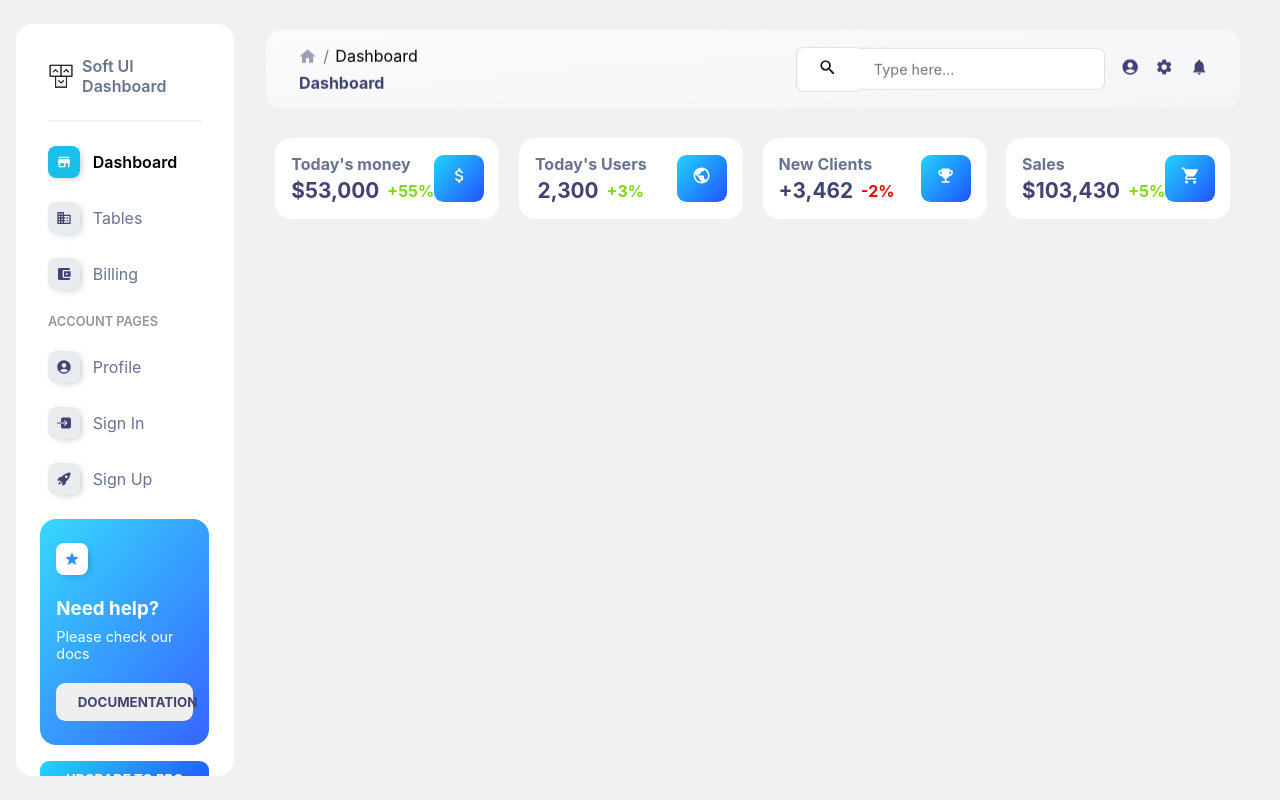
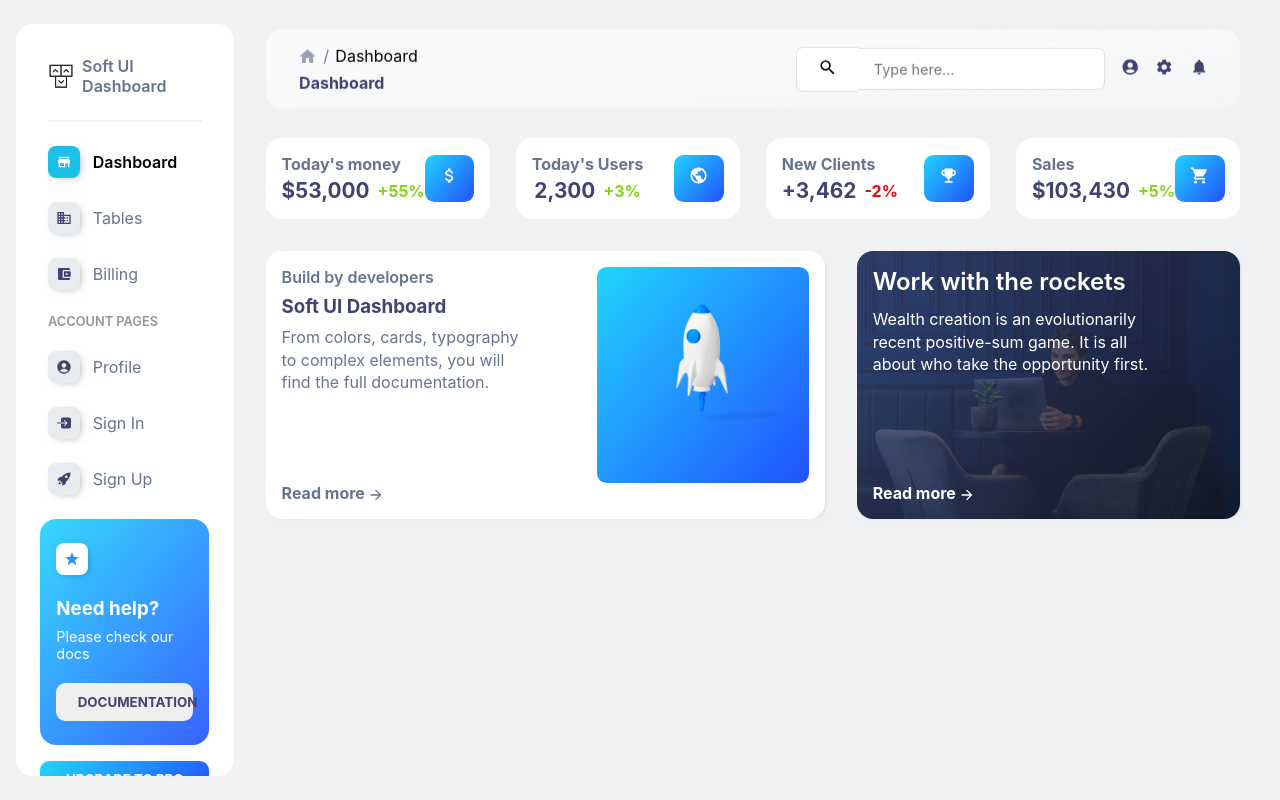
Before and after one commit to jamoliddinsaidov/soft_ui_dashboard, a React (Create React App) app: page /dashboard in a window 1280 px wide. Built offline with nearby package versions, Linux system fonts and the light colour scheme.

Commit message:
add actions card & styles

```diff
--- a/public/index.html
+++ b/public/index.html
@@ -5,39 +5,19 @@
     <link rel="icon" href="%PUBLIC_URL%/favicon.ico" />
     <meta name="viewport" content="width=device-width, initial-scale=1" />
     <meta name="theme-color" content="#000000" />
-    <meta
-      name="description"
-      content="Web site created using create-react-app"
+    <meta name="description" content="Web site created using create-react-app" />
+    <link rel="apple-touch-icon" href="%PUBLIC_URL%/logo192.png" />
+    <link rel="manifest" href="%PUBLIC_URL%/manifest.json" />
+    <link rel="preconnect" href="https://fonts.googleapis.com" />
+    <link rel="preconnect" href="https://fonts.gstatic.com" crossorigin />
+    <link
+      href="https://fonts.googleapis.com/css2?family=Roboto:wght@100;300;400;500;700;900&display=swap"
+      rel="stylesheet"
     />
-    <link rel="apple-touch-icon" href="%PUBLIC_URL%/logo192.png" />
-    <!--
-      manifest.json provides metadata used when your web app is installed on a
-      user's mobile device or desktop. See https://developers.google.com/web/fundamentals/web-app-manifest/
-    -->
-    <link rel="manifest" href="%PUBLIC_URL%/manifest.json" />
-    <!--
-      Notice the use of %PUBLIC_URL% in the tags above.
-      It will be replaced with the URL of the `public` folder during the build.
-      Only files inside the `public` folder can be referenced from the HTML.
-
-      Unlike "/favicon.ico" or "favicon.ico", "%PUBLIC_URL%/favicon.ico" will
-      work correctly both with client-side routing and a non-root public URL.
-      Learn how to configure a non-root public URL by running `npm run build`.
-    -->
     <title>React App</title>
   </head>
   <body>
     <noscript>You need to enable JavaScript to run this app.</noscript>
     <div id="root"></div>
-    <!--
-      This HTML file is a template.
-      If you open it directly in the browser, you will see an empty page.
-
-      You can add webfonts, meta tags, or analytics to this file.
-      The build step will place the bundled scripts into the <body> tag.
-
-      To begin the development, run `npm start` or `yarn start`.
-      To create a production bundle, use `npm run build` or `yarn build`.
-    -->
   </body>
 </html>
--- a/src/GlobalStyles.js
+++ b/src/GlobalStyles.js
@@ -61,6 +61,7 @@ export const StyledApp = styled.div`
   min-height: 100vh;
   padding: 1em;
   background: ${colors.backgroundColor};
+  /* font-family: 'Roboto', sans-serif; */
   font-family: -apple-system, BlinkMacSystemFont, 'Segoe UI', 'Roboto', 'Oxygen', 'Ubuntu', 'Cantarell', 'Fira Sans',
     'Droid Sans', 'Helvetica Neue', sans-serif;
   -webkit-font-smoothing: antialiased;
--- /dev/null
+++ b/src/assets/contents/Dashboard/ActionsCardContent.js
@@ -0,0 +1,16 @@
+import rocket from '../../images/illustrations/rocket-white.png'
+import ivanchik from '../../images/ivancik.jpg'
+
+export const ActionsCardContent = [
+  {
+    title: 'Build by developers',
+    subtitle: 'Soft UI Dashboard',
+    text: 'From colors, cards, typography to complex elements, you will find the full documentation.',
+    img: rocket,
+  },
+  {
+    title: 'Work with the rockets',
+    text: 'Wealth creation is an evolutionarily recent positive-sum game. It is all about who take the opportunity first.',
+    bgImg: ivanchik,
+  },
+]
--- /dev/null
+++ b/src/components/Cards/ActionsCard.jsx
@@ -0,0 +1,33 @@
+import React from 'react'
+import { Link } from 'react-router-dom'
+
+// styles
+import { StyledActionsCard, StyledActionsContent, StyledACtionsImage } from './styles/StyledActionsCard'
+
+// utils
+import { MdArrowForward } from 'react-icons/md'
+
+const ActionsCard = ({ title, subtitle, text, img, bgImg }) => {
+  return (
+    <StyledActionsCard bgImg={bgImg}>
+      <StyledActionsContent bgImg={bgImg}>
+        <div>
+          <h4>{title}</h4>
+          {subtitle && <h3>{subtitle}</h3>}
+          <p>{text}</p>
+        </div>
+        <Link to='/'>
+          Read more <MdArrowForward />
+        </Link>
+      </StyledActionsContent>
+
+      {img && (
+        <StyledACtionsImage>
+          <img src={img} alt={title} />
+        </StyledACtionsImage>
+      )}
+    </StyledActionsCard>
+  )
+}
+
+export default ActionsCard
--- /dev/null
+++ b/src/components/Cards/styles/StyledActionsCard.js
@@ -0,0 +1,74 @@
+import styled from 'styled-components'
+import { FlexBetween, colors } from '../../../GlobalStyles'
+import { StyledIcon } from './StyledGrowthCard'
+
+export const StyledActionsCard = styled(FlexBetween)`
+  align-items: flex-start;
+  margin-top: 2em;
+  padding: 1em;
+  border-radius: 1em;
+  box-shadow: 3px 2px 7px -8px rgba(0, 0, 0, 1);
+  background-position: top;
+  background-repeat: no-repeat;
+  background-size: cover;
+  background-color: ${({ bgImg }) => (bgImg ? `${colors.iconColor}` : '#fff')};
+  background-image: ${({ bgImg }) =>
+    bgImg
+      ? `linear-gradient(310deg, rgba(20, 23, 39, 0.8), rgba(58, 65, 111, 0.8)),
+  url(${bgImg})`
+      : '#fff'};
+`
+
+export const StyledActionsContent = styled.div`
+  display: flex;
+  flex-direction: column;
+
+  h4,
+  p,
+  a {
+    color: ${({ bgImg }) => (bgImg ? '#fff' : `${colors.textColor}`)};
+  }
+
+  h4 {
+    font-weight: 600;
+    margin-bottom: 0.5em;
+    font-size: ${({ bgImg }) => (bgImg ? '1.5rem' : '1rem')};
+  }
+
+  p {
+    margin-top: 0.5em;
+    line-height: 140%;
+    font-size: 1rem;
+  }
+
+  h3 {
+    color: ${colors.iconColor};
+  }
+
+  a {
+    display: flex;
+    align-items: center;
+    font-weight: bold;
+
+    svg {
+      margin-left: 0.2em;
+      align-self: flex-end;
+      transition: margin 300ms ease;
+    }
+
+    &:hover {
+      svg {
+        margin-left: 0.5em;
+      }
+    }
+  }
+`
+
+export const StyledACtionsImage = styled(StyledIcon)`
+  padding: 1.8em 0.6em;
+
+  img {
+    width: 100%;
+    object-fit: contain;
+  }
+`
--- a/src/components/Cards/styles/StyledGrowthCard.js
+++ b/src/components/Cards/styles/StyledGrowthCard.js
@@ -3,7 +3,6 @@ import { FlexBetween, colors } from '../../../GlobalStyles'
 
 export const StyledGrowthCard = styled(FlexBetween)`
   width: 23%;
-  margin: 0 auto;
   background: #fff;
   padding: 1em;
   border-radius: 1em;
--- a/src/pages/Dashboard/Dashboard.jsx
+++ b/src/pages/Dashboard/Dashboard.jsx
@@ -4,12 +4,14 @@ import React from 'react'
 import MainLayout from '../../layouts/MainLayout'
 import TopHeader from '../../components/Headers/TopHeader'
 import GrowthCard from '../../components/Cards/GrowthCard'
+import ActionsCard from '../../components/Cards/ActionsCard'
 
 // styles
-import { StyledGrowthCards } from './styles/StyledDashboard'
+import { StyledGrowthCards, StyledActionsCards } from './styles/StyledDashboard'
 
 // utils
 import { GrowthCardContents } from '../../assets/contents/Dashboard/GrowthCardContents'
+import { ActionsCardContent } from '../../assets/contents/Dashboard/ActionsCardContent'
 
 const Dashboard = () => {
   return (
@@ -27,6 +29,19 @@ const Dashboard = () => {
           />
         ))}
       </StyledGrowthCards>
+
+      <StyledActionsCards>
+        {ActionsCardContent.map((content, index) => (
+          <ActionsCard
+            title={content.title}
+            subtitle={content?.subtitle}
+            text={content.text}
+            img={content?.img}
+            bgImg={content?.bgImg}
+            key={content.title + index}
+          />
+        ))}
+      </StyledActionsCards>
     </MainLayout>
   )
 }
--- a/src/pages/Dashboard/styles/StyledDashboard.js
+++ b/src/pages/Dashboard/styles/StyledDashboard.js
@@ -2,3 +2,18 @@ import styled from 'styled-components'
 import { FlexBetween } from '../../../GlobalStyles'
 
 export const StyledGrowthCards = styled(FlexBetween)``
+
+export const StyledActionsCards = styled(FlexBetween)`
+  div {
+    min-height: 27vh;
+  }
+
+  div:first-child {
+    flex: 1.5;
+    margin-right: 2em;
+  }
+
+  div:nth-child(2) {
+    flex: 1;
+  }
+`
```
Also changed, not shown: 1 other file (tests, documents, lock files or other folders).
